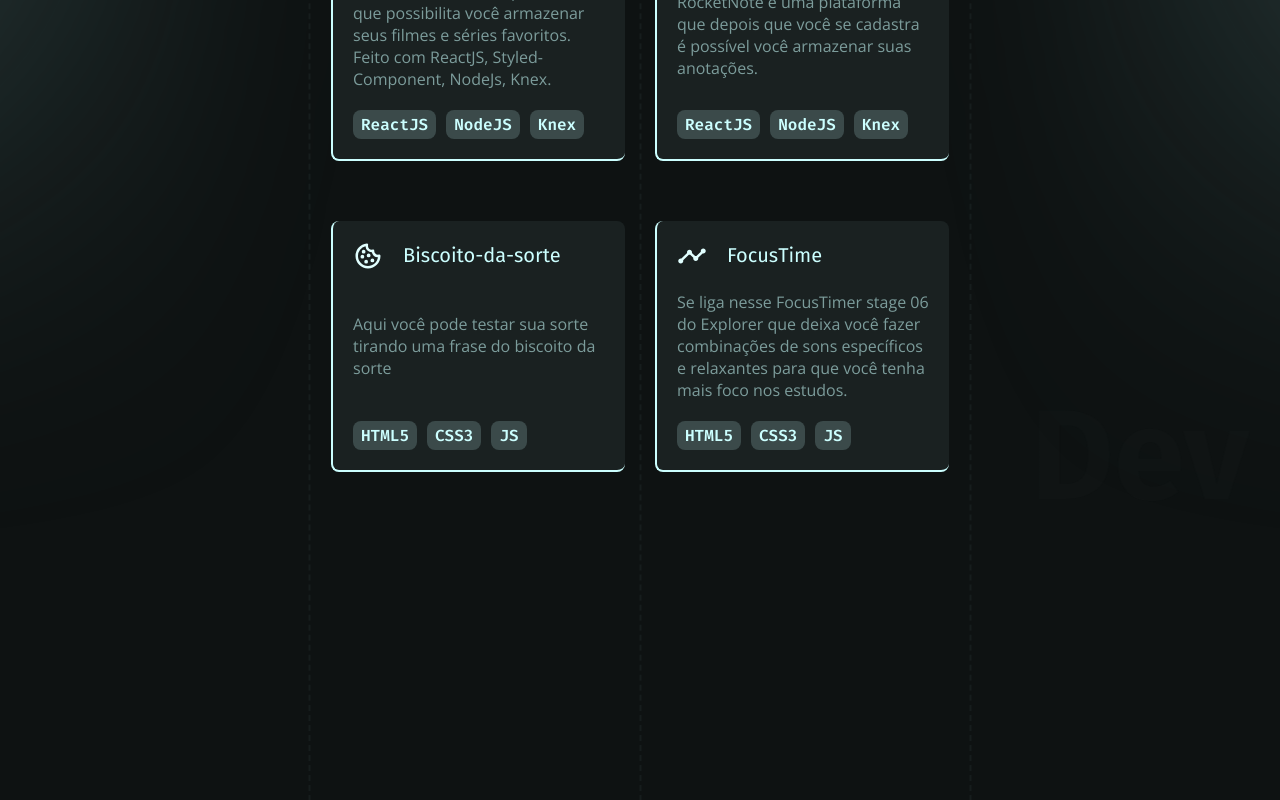
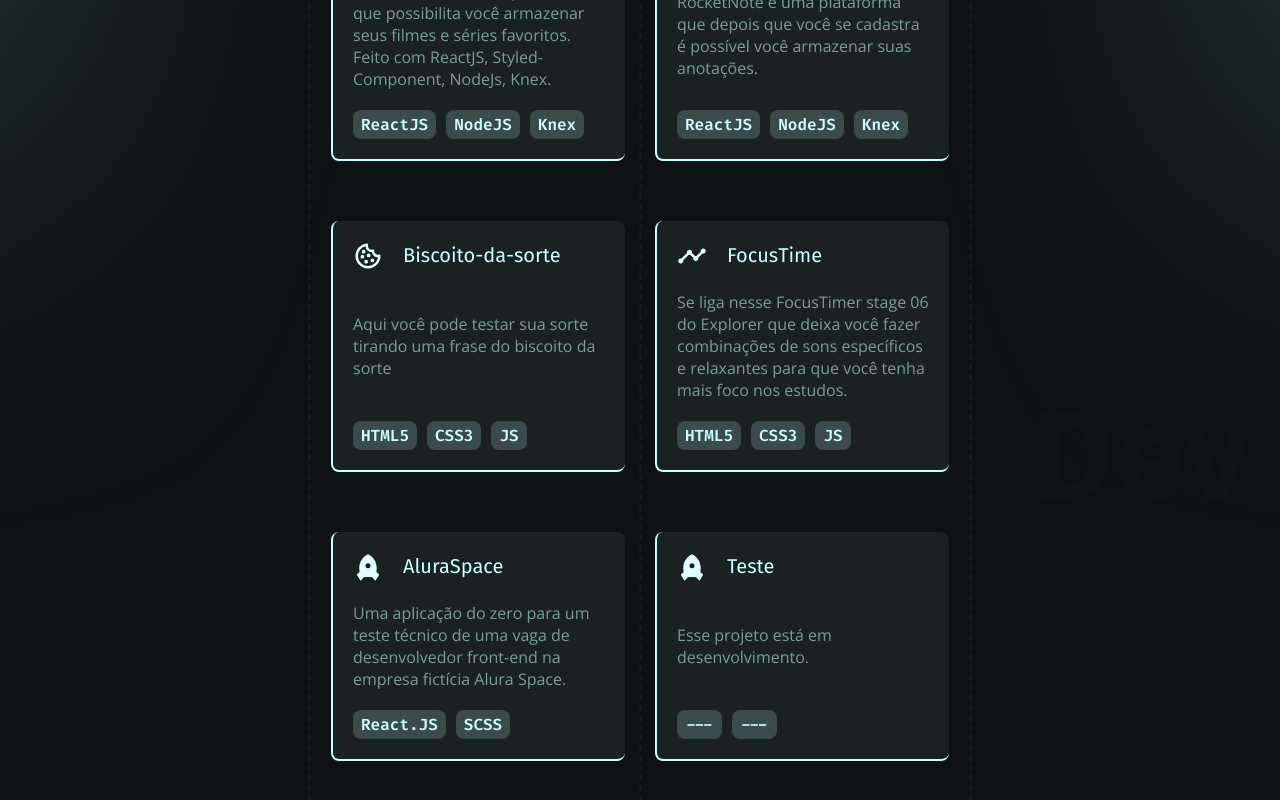
Before and after one commit to GabrielRodrigues-pd/portf-lio, a React (Vite) app: page /project in a window 1280 px wide. Shown: the part 558-1358 px from the top of the page. Built offline with nearby package versions, Linux system fonts and the light colour scheme.

Commit message:
card alura-space card teste

```diff
--- a/src/components/CardProject/index.jsx
+++ b/src/components/CardProject/index.jsx
@@ -1,8 +1,18 @@
-import React from 'react'
-import styled from 'styled-components'
-import { AiFillGithub, AiOutlineFolderView } from 'react-icons/ai'
+import React from 'react';
+import styled from 'styled-components';
+import { AiFillGithub, AiOutlineFolderView } from 'react-icons/ai';
 
-export const CardProject = ({ title, icon, desc, skill, img, git, view }) => {
+import logo from '../../assets/logo.svg';
+
+export const CardProject = ({
+  title,
+  icon,
+  desc,
+  skill,
+  img = logo,
+  git,
+  view,
+}) => {
   return (
     <Container>
       <div className="info">
@@ -23,22 +33,31 @@
       <div className="access">
         <img src={img} alt="" />
 
+        {git ? (
           <div>
             <AiFillGithub size={30} />
             <a href={git} target="_blank">
               github
             </a>
           </div>
+        ) : (
+          ''
+        )}
+
+        {view ? (
           <div>
             <AiOutlineFolderView size={30} />
             <a href={view} target="_blank">
               view
             </a>
           </div>
+        ) : (
+          ''
+        )}
       </div>
     </Container>
-  )
-}
+  );
+};
 
 const Container = styled.div`
   border-radius: 0.8rem;
@@ -143,4 +162,4 @@
       padding-left: 1rem;
     }
   }
-`
+`;
--- a/src/pages/Project/index.jsx
+++ b/src/pages/Project/index.jsx
@@ -1,19 +1,20 @@
-import React from 'react'
-import { Container, Section } from './styles'
-import { RiRocketFill } from 'react-icons/ri'
-import { BiCookie } from 'react-icons/bi'
-import { MdTimeline, MdStickyNote2, MdMovie } from 'react-icons/md'
-import project1 from '../../assets/project1.png'
-import img2 from '../../assets/img2.png'
-import img5 from '../../assets/img5.png'
-import img6 from '../../assets/img6.png'
+import React from 'react';
+import { Container, Section } from './styles';
+import { RiRocketFill } from 'react-icons/ri';
+import { BiCookie } from 'react-icons/bi';
+import { MdTimeline, MdStickyNote2, MdMovie } from 'react-icons/md';
+import project1 from '../../assets/project1.png';
+import img2 from '../../assets/img2.png';
+import img5 from '../../assets/img5.png';
+import img6 from '../../assets/img6.png';
+import img7 from '../../assets/img7.png';
 
-import { Header } from '../../components/Header'
-import { Grid } from '../../components/Grid'
-import { Footer } from '../../components/Footer'
-import { TitlePage } from '../../components/TitlePage'
-import { CardProject } from '../../components/CardProject'
-import { HeaderMobile } from '../../components/HeaderMobile'
+import { Header } from '../../components/Header';
+import { Grid } from '../../components/Grid';
+import { Footer } from '../../components/Footer';
+import { TitlePage } from '../../components/TitlePage';
+import { CardProject } from '../../components/CardProject';
+import { HeaderMobile } from '../../components/HeaderMobile';
 
 export const Project = () => {
   return (
@@ -66,8 +67,23 @@
           view="https://gabrielrodrigues-pd.github.io/focustimer/"
           git="https://github.com/GabrielRodrigues-pd/focustimer"
         />
+        <CardProject
+          title="AluraSpace"
+          icon={<RiRocketFill size={30} />}
+          desc="Uma aplicação do zero para um teste técnico de uma vaga de desenvolvedor front-end na empresa fictícia Alura Space."
+          skill={['React.JS', 'SCSS']}
+          img={img7}
+          view="https://alura-space-gr.netlify.app/"
+          git="https://github.com/GabrielRodrigues-pd/alura-space"
+        />
+        <CardProject
+          title="Teste"
+          icon={<RiRocketFill size={30} />}
+          desc="Esse projeto está em desenvolvimento."
+          skill={['---', '---']}
+        />
       </Section>
       <Footer />
     </Container>
-  )
-}
+  );
+};
```
Also changed, not shown: src/assets/img7.png (added). Lines whose indentation alone changed are shown as unchanged.
